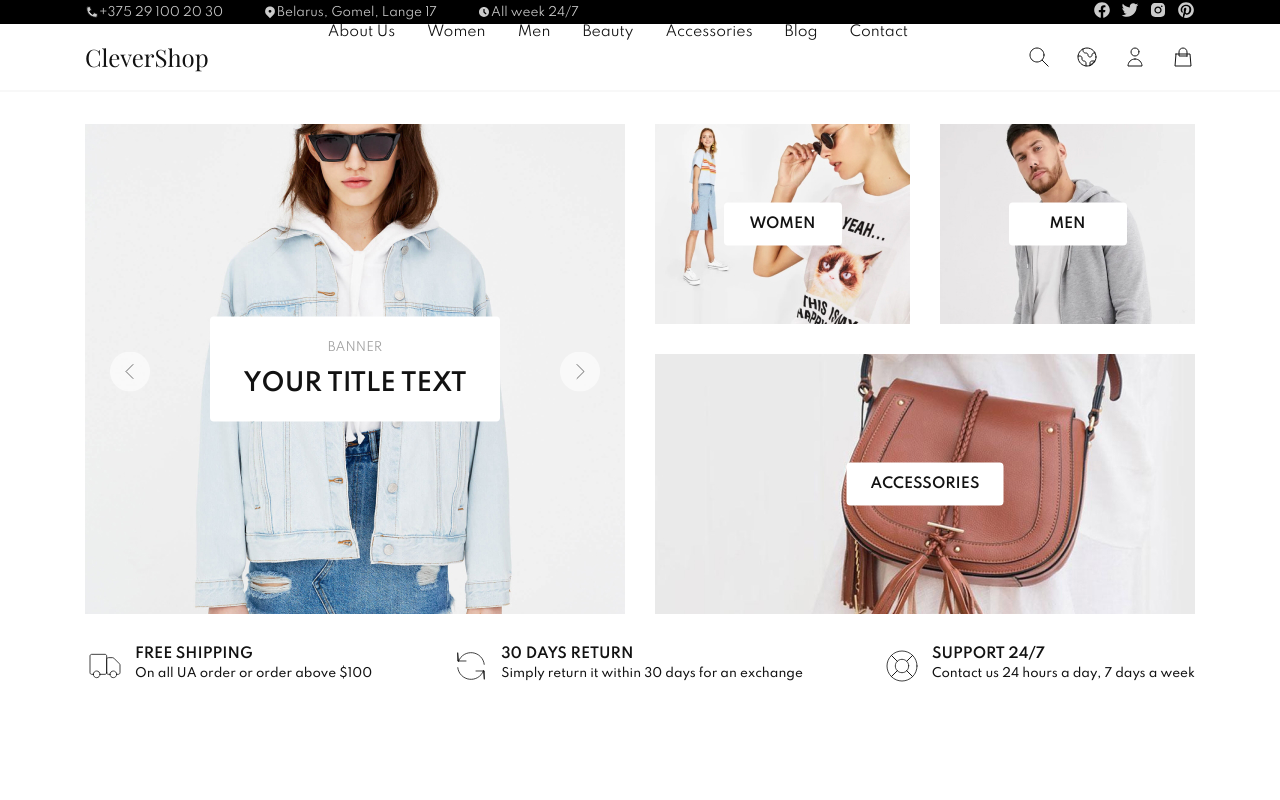
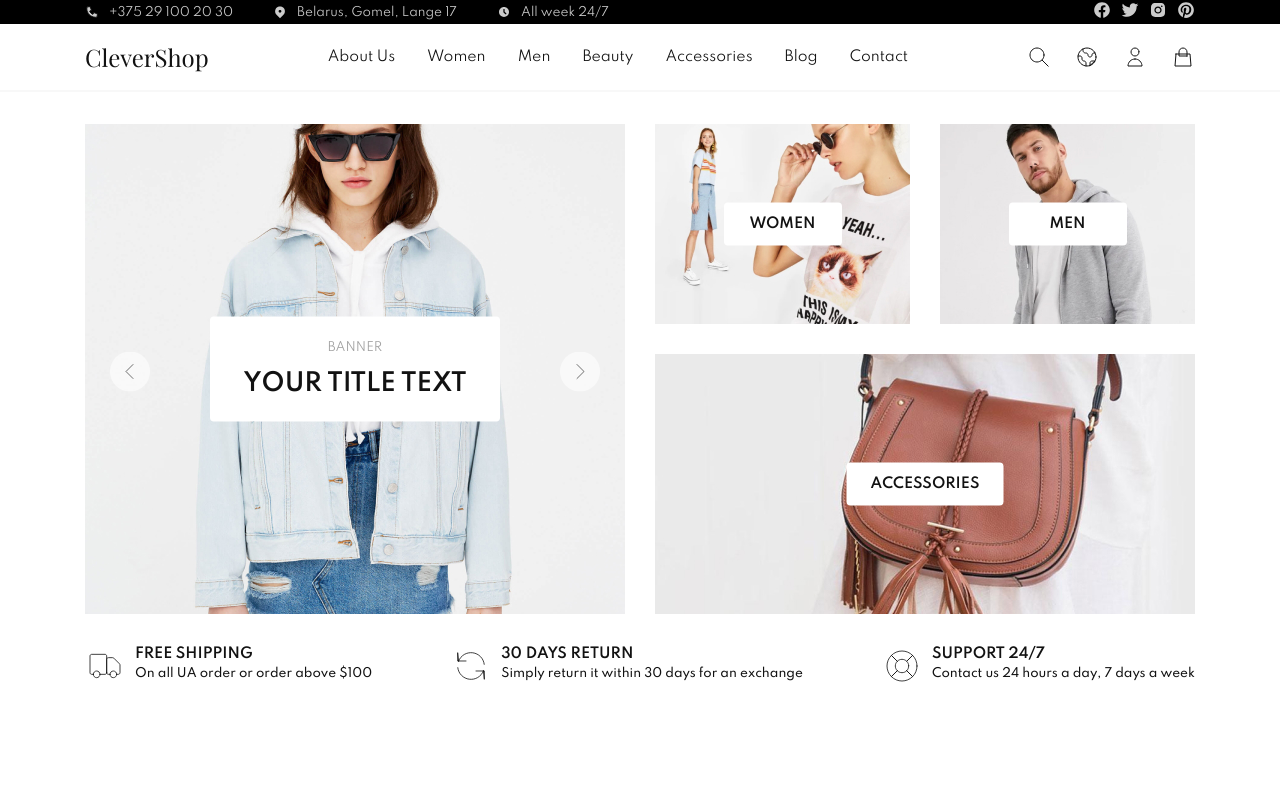
Before and after one commit to Xaky0105/training-shop, a React (Create React App) app: page / in a window 1280 px wide. Shown: the top 800 px of the page. Built offline with nearby package versions, Linux system fonts and the light colour scheme.

Commit message:
fixed menu

```diff
--- a/src/components/header/header.scss
+++ b/src/components/header/header.scss
@@ -22,6 +22,9 @@
           display: flex;
           align-items: flex-end;
           margin-right: 40px;
+          img {
+            margin-right: 10px;
+          }
           svg {
             margin-right: 10px;
           }
@@ -52,8 +55,9 @@
       }
       .nav_center {
         font-size: 14px;
-        ul {
+        .menu {
           display: flex;
+          align-items: center;
           a {
             margin: 0 16px;
           }
```
